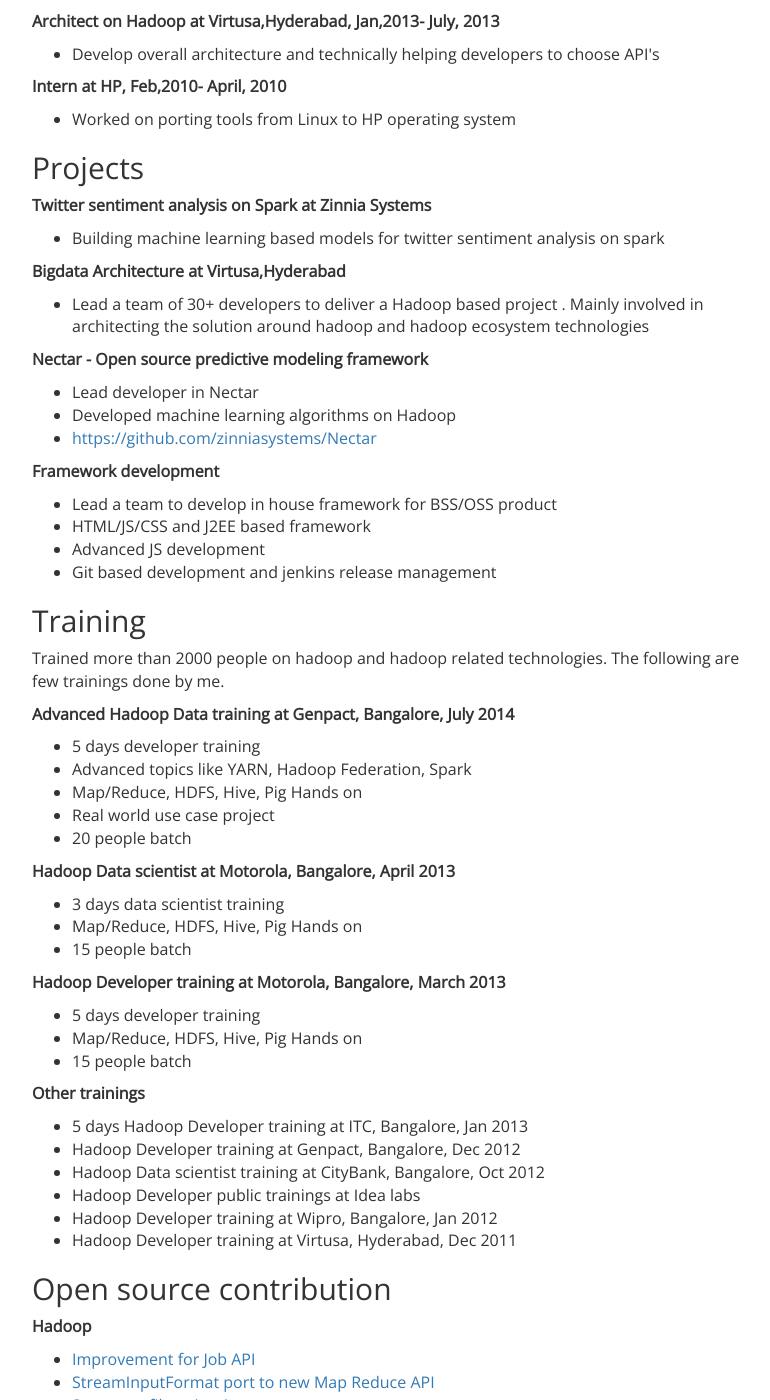
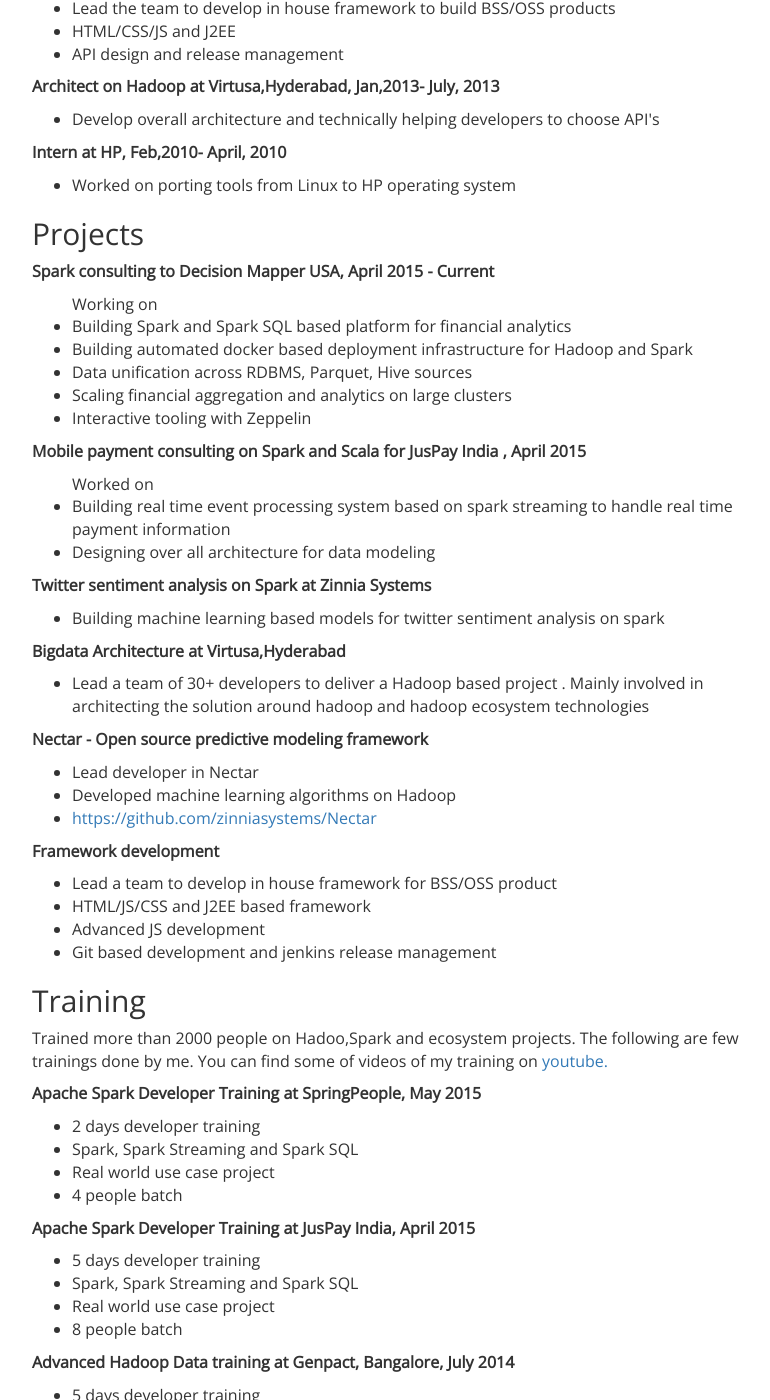
Before and after one commit to phatak-dev/website, a Jekyll site: the page built from cv.md, in a window 1280 px wide and 1400 px high, scrolled down 558 px. Shown: the whole window, without its empty margins (248-1018 px from the left). Built offline with Jekyll 4.4.1, drawn with Linux system fonts in a browser that asks for light colours; some of the changed text lies outside the part shown.

Commit message:
updated resume

```diff
--- a/cv.md
+++ b/cv.md
@@ -16,6 +16,13 @@
   </p>
 
   <h2> Experience</h2>
+
+  <p><strong>Bigdata consultant at Data Mantra, Aug, 2014 - Current </strong></p>
+
+  <ul>
+  	<li>Consult on Hadoop, Spark and Ecosystem projects</li>
+  </ul>
+
 
   <p><strong>Bigdata Developer and Lead at Zinnia Systems, July,2013- Aug, 2014</strong></p>
   <ul>
@@ -43,6 +50,33 @@
 
 
   <h2> Projects </h2>
+
+  <p><strong>Spark consulting to Decision Mapper USA, April 2015 - Current </strong></p>
+ <ul>
+    Working on
+
+   <li>Building Spark and Spark SQL based platform for financial analytics</li>
+
+   <li>Building automated docker based deployment infrastructure for Hadoop and Spark</li>
+
+   <li>Data unification across RDBMS, Parquet, Hive sources</li>
+
+   <li>Scaling financial aggregation and analytics on large clusters</li>
+
+  <li> Interactive tooling with Zeppelin </li>
+ </ul>
+
+
+  <p><strong>Mobile payment consulting on Spark and Scala for JusPay India , April 2015</strong></p>
+ <ul>
+    Worked on
+
+   <li>Building real time event processing system based on
+   spark streaming to handle real time payment information</li>
+   <li>Designing over all architecture for data modeling</li>
+ </ul>
+
+
    <p><strong>Twitter sentiment analysis on Spark at Zinnia Systems</strong></p>
   <ul>
   	<li>Building machine learning based models for twitter sentiment analysis on spark</li>
@@ -72,7 +106,23 @@
 
   <h2 id="training"> Training </h2>
 
-   <p>Trained more than 2000 people on hadoop and hadoop related technologies. The following are few trainings done by me.</p>
+   <p>Trained more than 2000 people on Hadoo,Spark and ecosystem projects. The following are few trainings done by me. You can find some of videos of my training on <a href="https://www.youtube.com/watch?v=WVdyuVwWcBc" blank="true"> youtube.</a></p>
+
+   <p><strong>Apache Spark Developer Training at SpringPeople, May 2015 </strong>
+   <ul>
+   <li>2 days developer training</li>
+   <li>Spark, Spark Streaming and Spark SQL</li>
+   <li> Real world use case project</li>
+   <li> 4 people batch</li>
+   </ul>
+
+   <p><strong>Apache Spark Developer Training at JusPay India, April 2015</strong>
+   <ul>
+   <li>5 days developer training</li>
+   <li>Spark, Spark Streaming and Spark SQL</li>
+   <li> Real world use case project</li>
+   <li> 8 people batch</li>
+   </ul>
 
    <p><strong>Advanced Hadoop Data training at Genpact, Bangalore, July 2014</strong>
    <ul>
```
Also changed, not shown: clients.md (+9 -10 lines), images/juspay.png (added).
